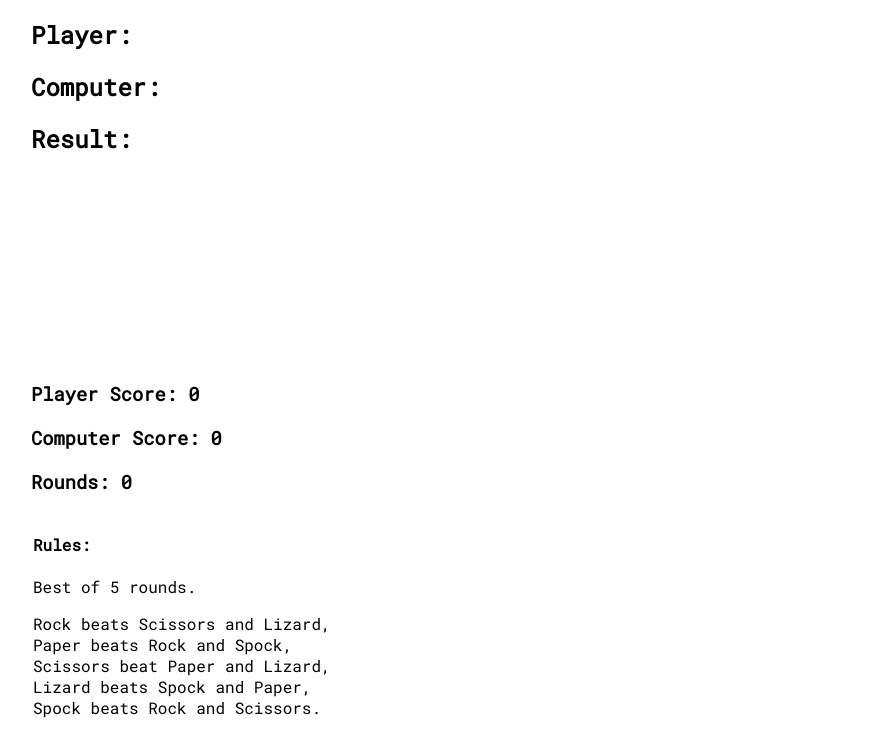
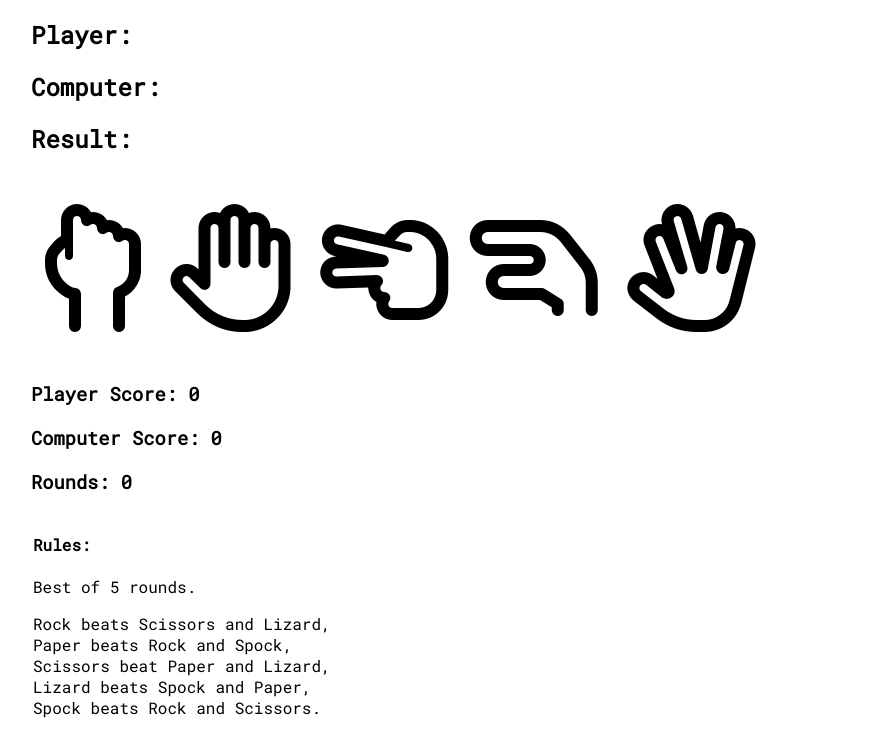
Before and after one commit to csilfverskiold/rpsls, a plain HTML site: page index.html in a window 1280 px wide. Shown: the part 97-831 px from the top of the page, without its empty margins (135-1017 px from the left). Drawn offline with Linux system fonts and the light colour scheme.

Commit message:
Re-edit icon color

```diff
--- a/assets/css/style.css
+++ b/assets/css/style.css
@@ -25,7 +25,7 @@ button {
 
 i {
     font-size: 10vw;
-    color: #0000;
+    color: black;
 }
 
 .score-area {
```
